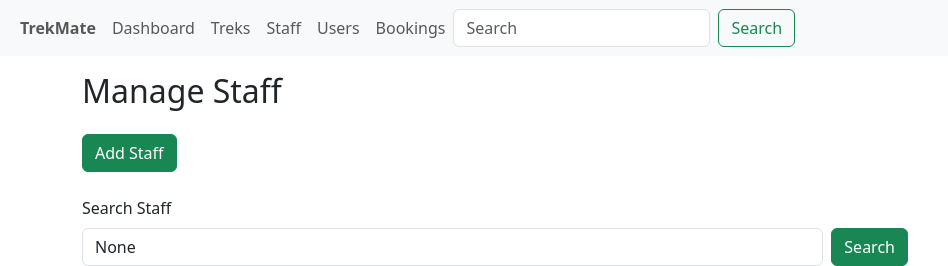
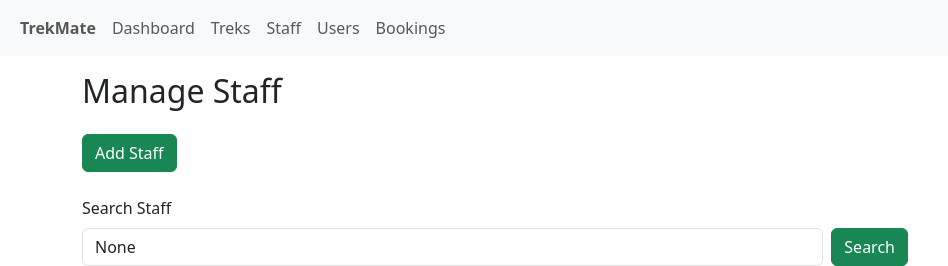
Before and after one commit to 24f3003058/trekking-management-application-MAD-1, a Flask app: page /admin/manage_staff in a window 1280 px wide. Shown: the top 266 px of the page, without its empty margins (0-948 px from the left). Run offline with Flask 3, Linux system fonts and the light colour scheme; the visitor is signed in with stand-in values (Sample User, id 1); data comes from the database, SQL or seed files in the repository; data that the repository does not hold is empty.

Commit message:
Admin trek management done

```diff
--- a/routes.py
+++ b/routes.py
@@ -105,14 +105,14 @@
     if session.get('role')!='admin':
         flash("Access denied! You can't access this web")
         return redirect(url_for('login'))
-    status_filter=request.args.get('status','')
-    search=request.args.get('search','')
+    status_filter=request.args.get('status')
+    search=request.args.get('search')
     query=Trek.query
     if status_filter:
         query=query.filter_by(status=status_filter)
     if search:
-        query=query.filter_by(Trek.name.ilike(f'%{search}%'))
-    treks=query.order_by(Trek.created_at.desc()).all()
+        query=query.filter(Trek.name.ilike(f'%{search}%'))
+    treks=query.all()
     myusers=User.query.filter_by(role='staff',is_blacklisted=False).all()
     return render_template('admin/admin_manage_trek.html',treks=treks,myusers=myusers,status_filter=status_filter,search=search)
 
@@ -218,8 +218,8 @@
         return redirect(url_for('login'))
     trek=Trek.query.filter_by(id=trek_id).first()
     new_status=request.form.get('status')
-    valid=['Pending','Approved',"Completed",'Closed','Open']
-    if new_status in valid:
+    valid_status=['Pending','Approved',"Completed",'Closed','Open']
+    if new_status in valid_status:
         trek.status=new_status
         if new_status=='Completed':
             for b in trek.bookings:
@@ -227,7 +227,7 @@
                     b.status='Completed'
         db.session.commit()
     else:
-        flash('Invalid status','danger')
+        flash('Please enter a valid status.','danger')
     return redirect(url_for('admin_manage_trek'))
 
 @app.route('/admin/manage_staff')
--- a/templates/admin/manage_staff.html
+++ b/templates/admin/manage_staff.html
@@ -15,19 +15,16 @@
             <a class="nav-link" href="{{url_for('admin_manage_trek')}}">Treks</a>
             </li>
             <li class="nav-item">
-            <a class="nav-link" href="{{('manage_staff')}}">Staff</a>
+            <a class="nav-link" href="{{url_for('manage_staff')}}">Staff</a>
             </li>
             <li class="nav-item">
-            <a class="nav-link" href="{{('search_users')}}">Users</a>
+            <a class="nav-link" href="{{url_for('search_users')}}">Users</a>
             </li>
             <li class="nav-item">
-            <a class="nav-link" href="{{('admin_bookings')}}">Bookings</a>
+            <a class="nav-link" href="{{url_for('admin_bookings')}}">Bookings</a>
             </li>
         </ul>
-        <form class="d-flex" role="search">
-            <input class="form-control me-2" type="search" placeholder="Search" aria-label="Search"/>
-            <button class="btn btn-outline-success" type="submit">Search</button>
-        </form>
+
         </div>
   </div>
 </div>
--- a/templates/admin/search_user.html
+++ b/templates/admin/search_user.html
@@ -38,7 +38,7 @@
     <form method="GET" >
         <div class="col-md-6">
             <label class="form-label">Search Users</label>
-            <input type="text" class="form-control" name="search" value="{{search}}">
+            <input type="text" class="form-control" name="search" value="{{search}}" placeholder="Search with name">
         </div>
         <div class="col-md-3 mt-2">
             <button type="submit" class="btn btn-success">
```
Also changed, not shown: templates/admin/admin_manage_trek.html (+8 -10 lines).
